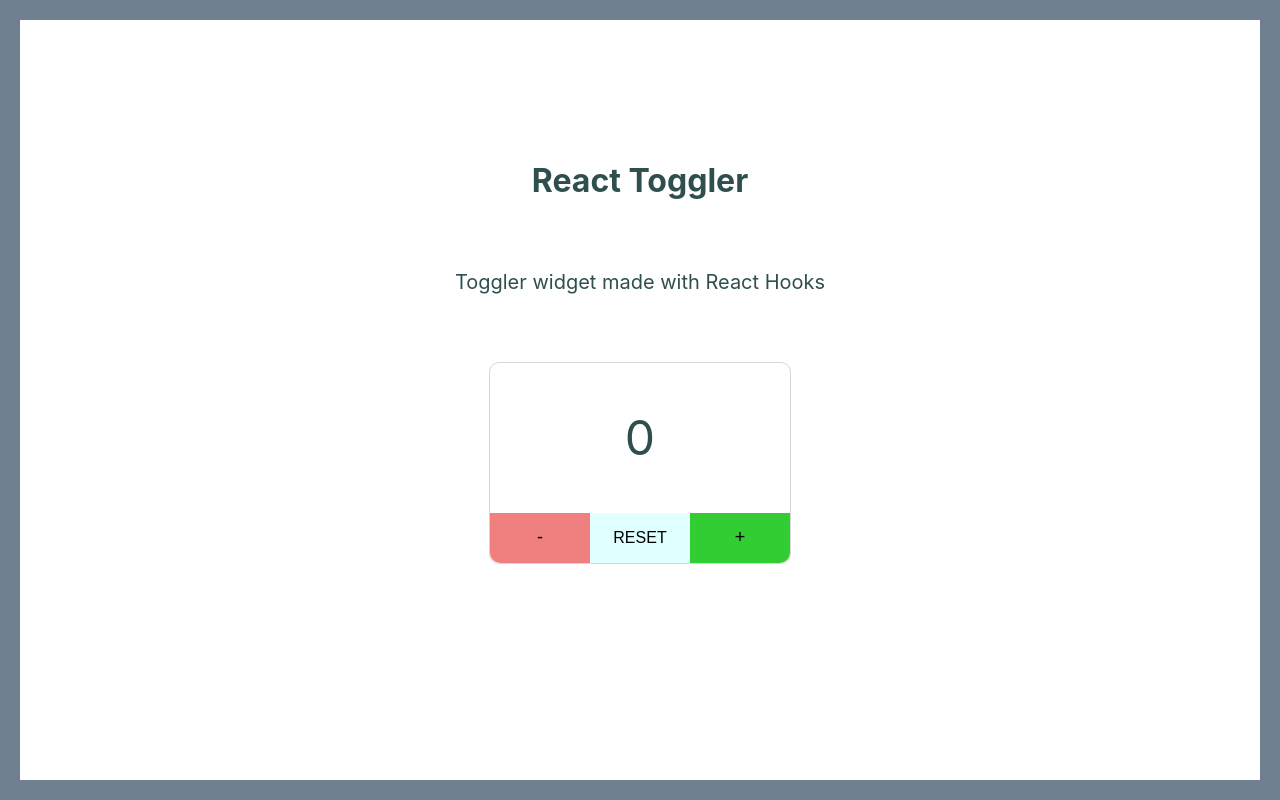
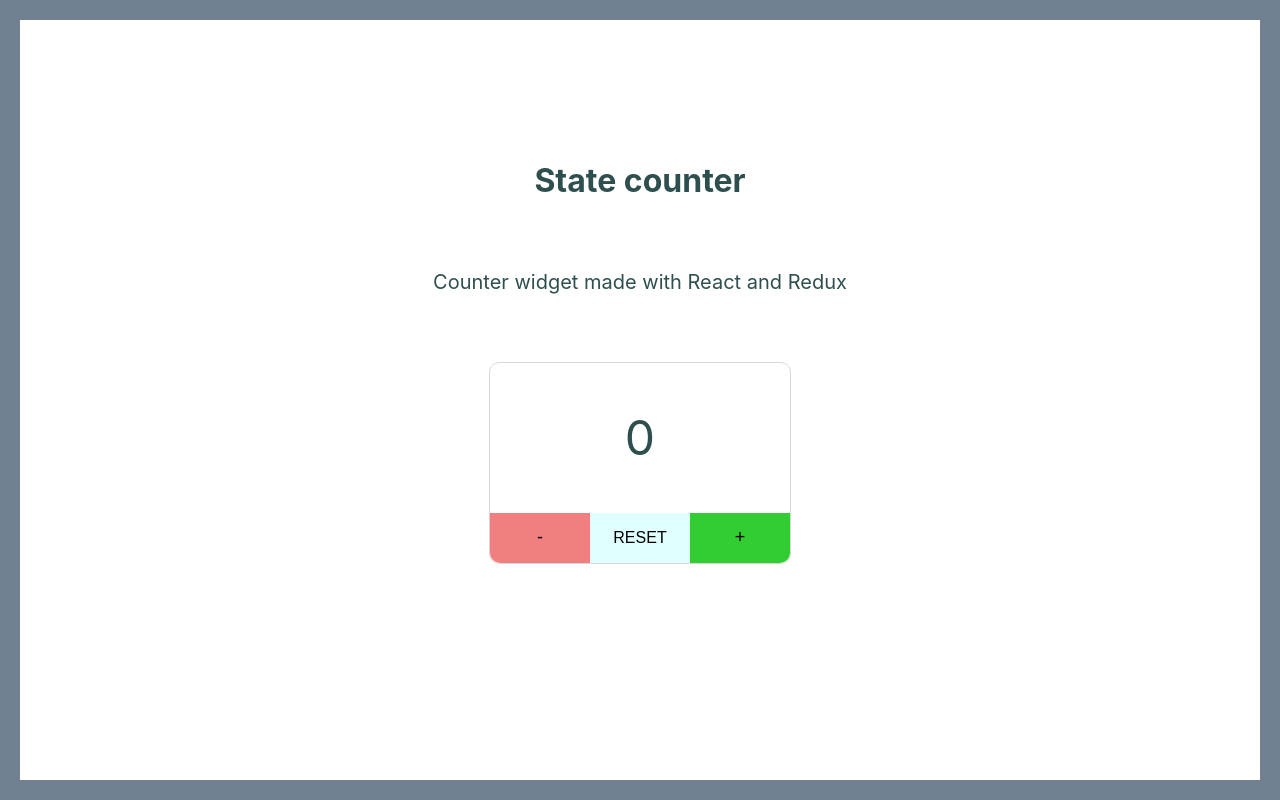
Before and after one commit to robhhr/redux-state-counter, a React (Create React App) app: page / in a window 1280 px wide. Built offline with nearby package versions, Linux system fonts and the light colour scheme.

Commit message:
refactor old components

```diff
--- a/src/App.js
+++ b/src/App.js
@@ -1,17 +1,17 @@
-import React from "react";
-import "./App.css";
-import Card from "./components/Card";
-import Number from "./components/Number/Number";
-import Paragraph from "./components/Paragraph/Paragraph";
+import React from 'react'
+import './App.css'
+import Card from './components/Card'
+import Number from './components/Number/Number'
+import './components/styles.css'
 
 const App = () => {
   return (
     <>
       <Card />
-      <Paragraph text="Toggler widget made with React Hooks" />
+      <p className="paragraph">Counter widget made with React and Redux</p>
       <Number />
     </>
-  );
-};
+  )
+}
 
-export default App;
+export default App
--- a/src/components/Card.js
+++ b/src/components/Card.js
@@ -1,12 +1,12 @@
-import React from "react";
-import Title from "./Title/Title";
+import React from 'react'
+import './styles.css'
 
 const Card = () => {
   return (
     <div className="card">
-      <Title title={"React Toggler"} />
+      <h1 className="title">State counter</h1>
     </div>
-  );
-};
+  )
+}
 
-export default Card;
+export default Card
--- a/src/components/Paragraph/Paragraph.js
+++ /dev/null
@@ -1,8 +0,0 @@
-import React from "react";
-import "./Paragraph.css";
-
-const Paragraph = props => {
-  return <p className="paragraph">{props.text}</p>;
-};
-
-export default Paragraph;
--- a/src/components/Title/Title.css
+++ /dev/null
@@ -1,11 +0,0 @@
-.site-title {
-  color: darkslategray;
-  padding: 100px 0 20px 0;
-}
-
-@media only screen and (min-width: 450px) {
-  .site-title {
-    color: darkslategray;
-    padding: 120px 0 40px 0;
-  }
-}
--- a/src/components/Title/Title.js
+++ /dev/null
@@ -1,6 +0,0 @@
-import React from "react";
-import "./Title.css";
-
-const Title = ({ title, props }) => <h1 className="site-title">{title}</h1>;
-
-export default Title;
--- a/src/components/Paragraph/Paragraph.css
+++ b/src/components/styles.css
@@ -7,9 +7,19 @@
   color: darkslategray;
 }
 
+.title {
+  color: darkslategray;
+  padding: 100px 0 20px 0;
+}
+
 @media only screen and (min-width: 450px) {
   .paragraph {
     font-size: 20px;
     padding-bottom: 60px;
   }
+
+  .title {
+    color: darkslategray;
+    padding: 120px 0 40px 0;
+  }
 }
```
Also changed, not shown: 1 other file (tests, documents, lock files or other folders).
